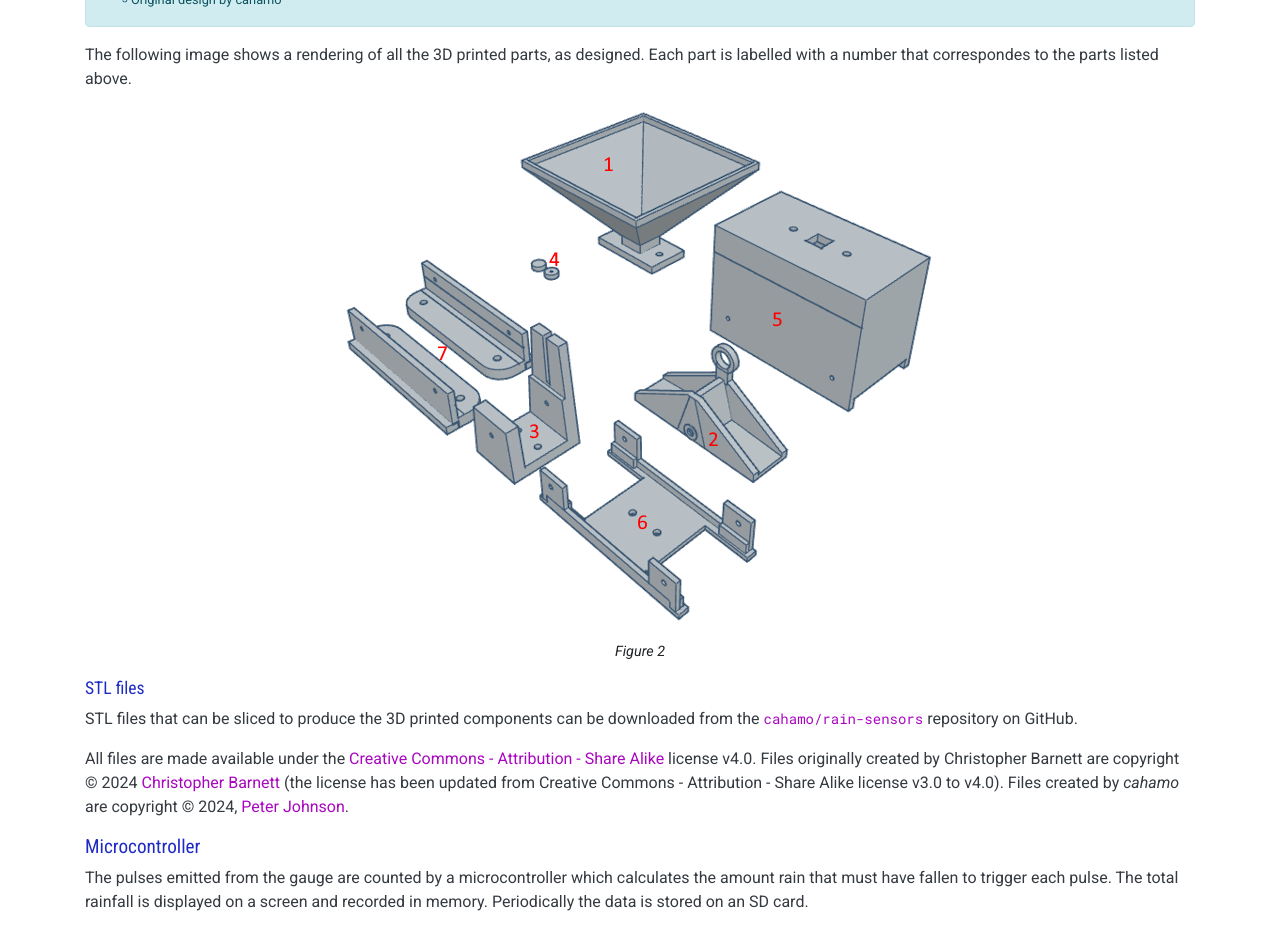
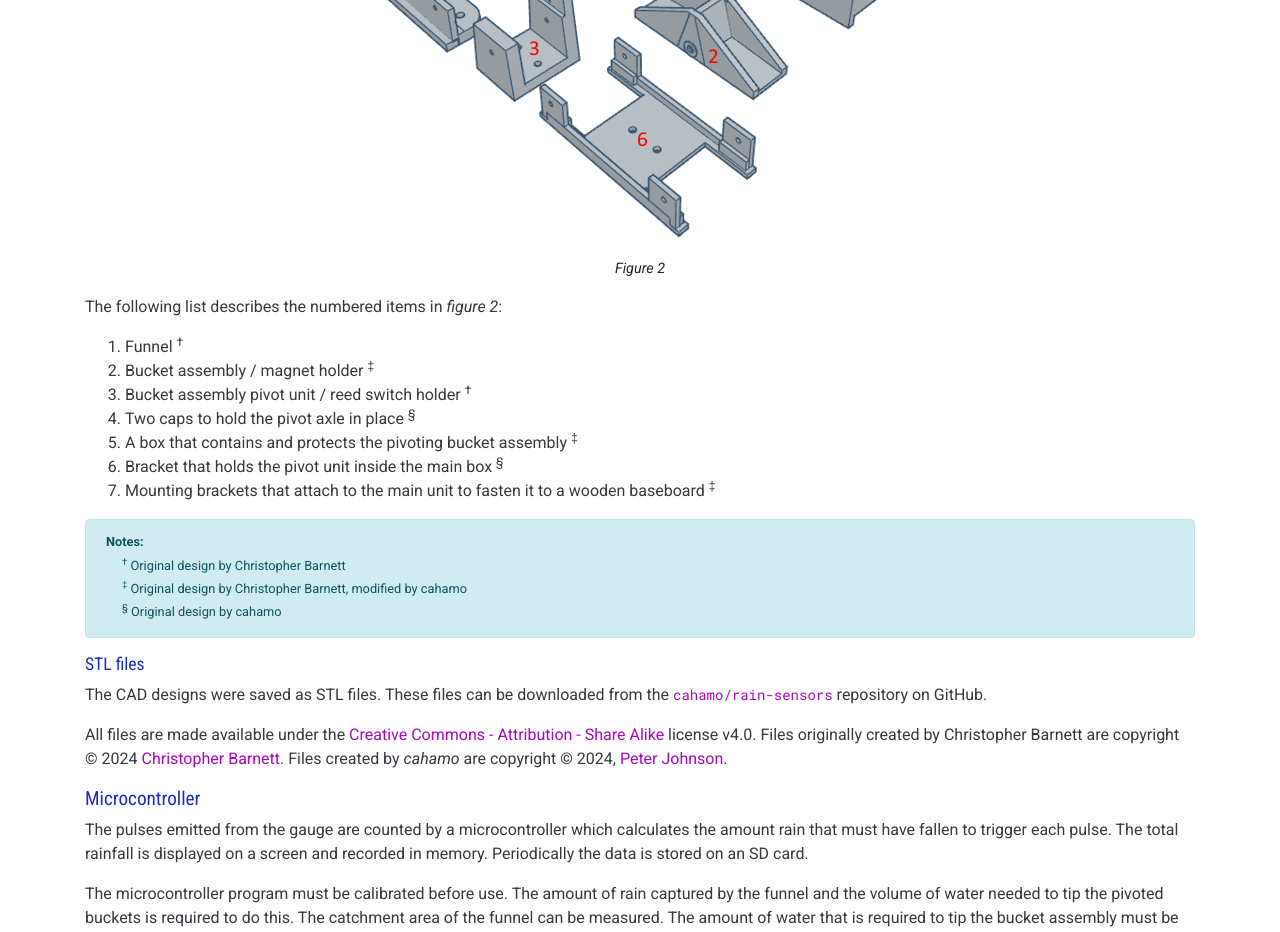
Before and after one commit to cahamo/cahamo.github.io, a Jekyll site: the page built from projects/rain-sensors/gauge.html, in a window 1280 px wide and 1400 px high, scrolled down 1342 px. Shown: the top 932 px of the window. Built offline with Jekyll 4.4.1, drawn with Linux system fonts in a browser that asks for light colours; comment, search, counter and statistics services are not loaded; some of the changed text lies outside the part shown.

Commit message:
Reorganised & corrected Rain Gauge pages

```diff
--- a/projects/rain-sensors/gauge.html
+++ b/projects/rain-sensors/gauge.html
@@ -46,7 +46,14 @@ title: "Rain measurement gauge sensor unit and circuit"
 
     <h3>Rain Gauge Assembly</h3>
 
-    <p>The rain gauge assembly is designed to capture and funnel rain water onto the bucket assembly noted above. The 3D components of the rain gauge assembly are:</p>
+    <p>The rain gauge assembly is designed to capture and funnel rain water onto the bucket assembly shown in <em>figure 1</em>. Renderings of the CAD designs of the components of the assembly are shown in <em>figure 2</em> below:</p>
+
+    <figure id="fig-1">
+        <p><img class="img-fluid mx-auto d-block" src="/assets/img/projects/rain-sensors/gauge/rain-sensors--gauge--all-components-render_600x518.png" width="600" height="512" alt="Renders of all rain gauge assembly component CAD designs."></p>
+        <figcaption class="text-center">Figure 2</figcaption>
+    </figure>
+
+    <p>The following list describes the numbered items in <em>figure 2</em>:</p>
 
     <ol>
         <li>Funnel <sup>&dagger;</sup></li>
@@ -59,24 +66,17 @@ title: "Rain measurement gauge sensor unit and circuit"
     </ol>
 
     <div class="alert alert-info small">
-        <p class="mb-1"><strong>Key:</strong></p>
+        <p class="mb-1"><strong>Notes:</strong></p>
         <p class="mb-1 ml-3"><sup>&dagger;</sup> Original design by Christopher Barnett</p>
         <p class="mb-1 ml-3"><sup>&Dagger;</sup> Original design by Christopher Barnett, modified by cahamo</p>
         <p class="mb-1 ml-3"><sup>&sect;</sup> Original design by cahamo</p>
     </div>
 
-    <p>The following image shows a rendering of all the 3D printed parts, as designed. Each part is labelled with a number that correspondes to the parts listed above.</p>
-
-    <figure id="fig-1">
-        <p><img class="img-fluid mx-auto d-block" src="/assets/img/projects/rain-sensors/gauge/rain-sensors--gauge--all-components-render_600x518.png" width="600" height="512" alt="Renders of all 3D print component STL files."></p>
-        <figcaption class="text-center">Figure 2</figcaption>
-    </figure>
-
     <h4>STL files</h4>
 
-    <p>STL files that can be sliced to produce the 3D printed components can be downloaded from the <a href="https://github.com/cahamo/rain-sensors"><code>cahamo/rain-sensors</code></a> repository on GitHub.</p>
+    <p>The CAD designs were saved as STL files. These files can be downloaded from the <a href="https://github.com/cahamo/rain-sensors"><code>cahamo/rain-sensors</code></a> repository on GitHub.</p>
 
-    <p>All files are made available under the <a href="https://creativecommons.org/licenses/by-sa/4.0/"> Creative Commons - Attribution - Share Alike</a> license v4.0. Files originally created by Christopher Barnett are copyright &copy; 2024 <a href="https://www.explainingcomputers.com/">Christopher Barnett</a> (the license has been updated from Creative Commons - Attribution - Share Alike license v3.0 to v4.0). Files created by <em>cahamo</em> are copyright &copy; 2024, <a href="https://gravatar.com/delphidabbler">Peter Johnson</a>.</p>
+    <p>All files are made available under the <a href="https://creativecommons.org/licenses/by-sa/4.0/"> Creative Commons - Attribution - Share Alike</a> license v4.0. Files originally created by Christopher Barnett are copyright &copy; 2024 <a href="https://www.explainingcomputers.com/">Christopher Barnett</a>. Files created by <em>cahamo</em> are copyright &copy; 2024, <a href="https://gravatar.com/delphidabbler">Peter Johnson</a>.</p>
 
     <h3>Microcontroller</h3>
 
@@ -90,7 +90,7 @@ title: "Rain measurement gauge sensor unit and circuit"
 
     <h2>Construction</h2>
 
-    <p>The 3D printed parts described above were printed on a Bambu Labs A1 3D printer using Amazon Basics orange PLA. The following montage shows all the printed parts. The parts are not to scale relative to each other:</p>
+    <p>The rain gauge components described above were 3D printed on a Bambu Labs A1 3D printer using Amazon Basics orange PLA. The following montage shows all the printed parts. The parts are not to scale relative to each other:</p>
 
     <figure id="fig-3">
         <p><img class="img-fluid mx-auto d-block" src="/assets/img/projects/rain-sensors/gauge/rain-sensors--gauge--printed-parts_800x530.png" width="800" height="530" alt="All the rain gauge 3D printed parts"></p>
@@ -133,11 +133,11 @@ title: "Rain measurement gauge sensor unit and circuit"
         <li>A pair of M2 washers have been superglued into the recesses around the axle holes in the bucket assembly <sup>[2]</sup> to help space the assembly from the pivot unit <sup>[3]</sup>.</li>
         <li>A 5cm long piece of 2mm dia steel rod has been cut to use as the bucket pivot axle. The ends of the rod were filed smooth.</li>
         <li>The neodymium magnet has been inserted into the magnet holder on the bucket assembly <sup>[2]</sup> and secured with superglue.</li>
-        <li>The bucket assembly pivot unit <sup>[3]</sup> has been bolted to the pivot unit bracket <sup>[6]</sup> using two pairs of M3 nuts and 10mm hex head M3 bolts. The printed holes were a little oversize for the bolts.</li>
-        <li>The rain funnel <sup>[1]</sup> was bolted to the main box <sup>[5]</sup> using two pairs of M5 nuts and and 12mm hex head M5 bolts. Because of tight clearances under the funnel the bolts were inserted from iside the main box and nuts were added on top, under the funnel.</li>
+        <li>The bucket assembly pivot unit <sup>[3]</sup> has been bolted to the pivot unit bracket <sup>[6]</sup> using two pairs of M3 nuts and 10mm hex head M3 bolts. The 3D printed holes were a little oversize for the bolts.</li>
+        <li>The rain funnel <sup>[1]</sup> was bolted to the main box <sup>[5]</sup> using two pairs of M5 nuts and and 12mm hex head M5 bolts. Because of tight clearances under the funnel the bolts were inserted from inside the main box and nuts were added on top, under the funnel.</li>
     </ul>
 
-    <p class="alert alert-info small"><strong>Key:</strong> Superscript numbers in brackets refer to the number of the 3D printed part as shown in figure 2.</p>
+    <p class="alert alert-info small"><strong>Key:</strong> Superscript numbers in brackets refer to the number of the 3D printed part as shown in <em>figure 2</em>.</p>
 
     <p class="alert alert-warning">That is as far as things had progressed as at 2024-12-29.</p>
 
```
